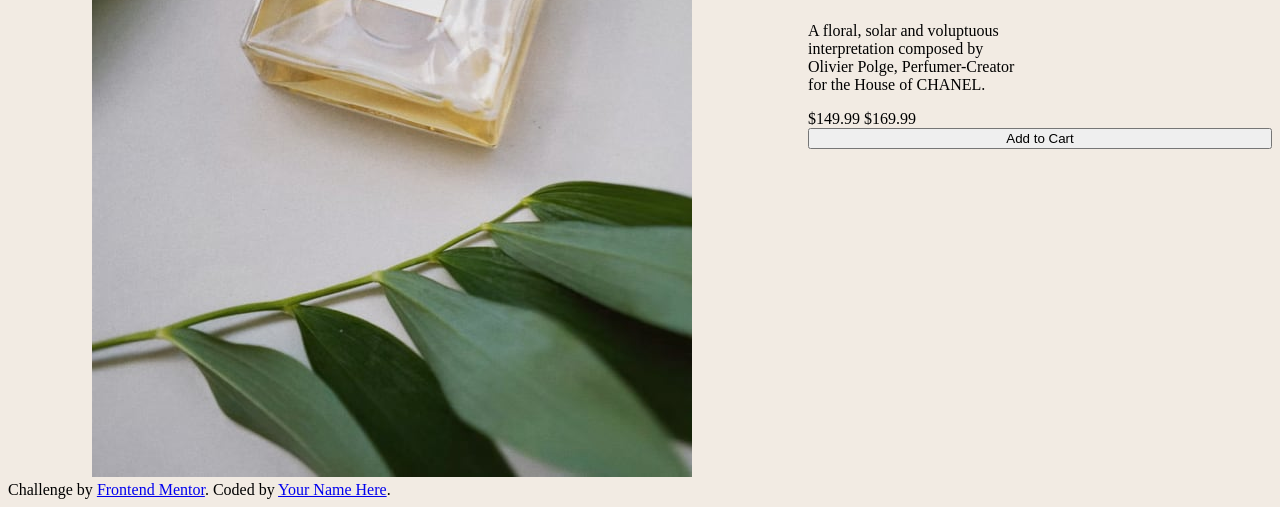
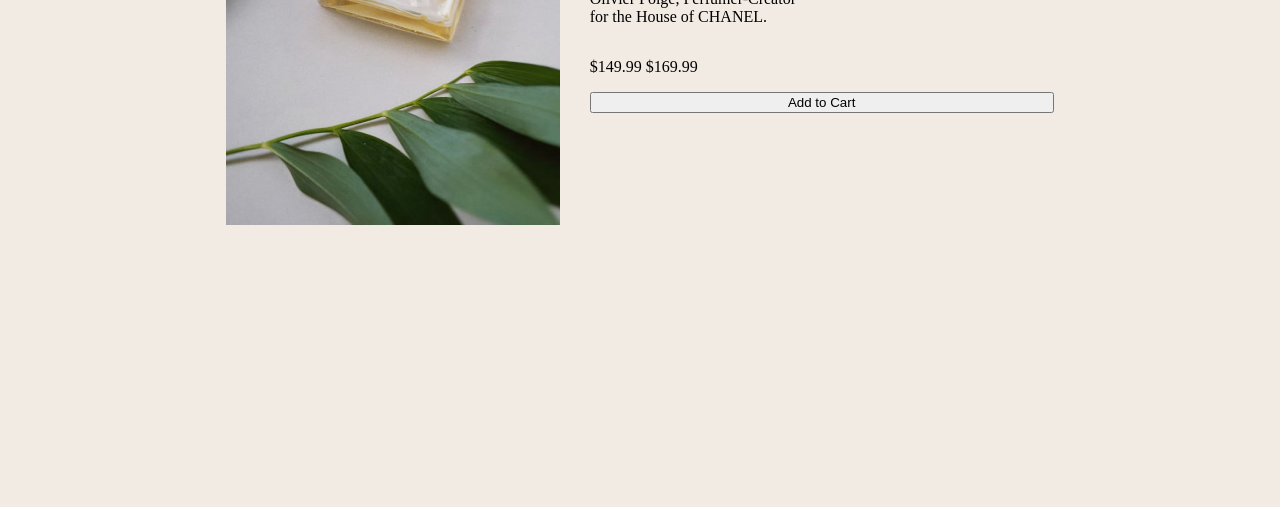
Before and after one commit to Rafaelfrb/productPreviewCardComponent, a plain HTML site: page index.html in a window 1280 px wide. Shown: the part 431-938 px from the top of the page. After the commit the page ends 816 px from the top, so only its background shows below. Drawn offline with Linux system fonts and the light colour scheme.

Commit message:
Working on content positioning through flexbox

```diff
--- a/index.html
+++ b/index.html
@@ -14,8 +14,8 @@
 <body>
 
   <div class="container">
-   <div class="image">
-    <img src="/images/image-product-desktop.jpg" alt="Image of the perfume">
+   <div class="imagecontainer">
+    <img class="image" src="/images/image-product-desktop.jpg" alt="Image of the perfume">
    </div>
    <div class="text">
     Perfume
@@ -25,15 +25,10 @@
     <p>A floral, solar and voluptuous<br>interpretation composed by<br>
       Olivier Polge, Perfumer-Creator<br> for the House of CHANEL.</p>
 
-    $149.99
-    $169.99
+    <p>$149.99 $169.99</p>
 
     <button>Add to Cart</button>
    </div>
 </div>
-  <div class="attribution">
-    Challenge by <a href="https://www.frontendmentor.io?ref=challenge" target="_blank">Frontend Mentor</a>.
-    Coded by <a href="#">Your Name Here</a>.
-  </div>
 </body>
 </html>
--- a/style.css
+++ b/style.css
@@ -1,21 +1,24 @@
 body {
     background-color: hsl(30, 38%, 92%);
+    display: flex;
+    align-items: center;
+    justify-content: center;
+    height: 800px;
 }
 
 .container {
     display: flex;
     align-items: center;
-
+    justify-content: center;
+    width: 1000px;
 }
 
 .image {
-    display: block;
-    margin-left: auto;
-    margin-right: auto;
-    width: 50%;
+    height: 500px;
 }
 
 .text {
     display: flex;
     flex-direction: column;
+    margin-left: 30px;
 }
```
